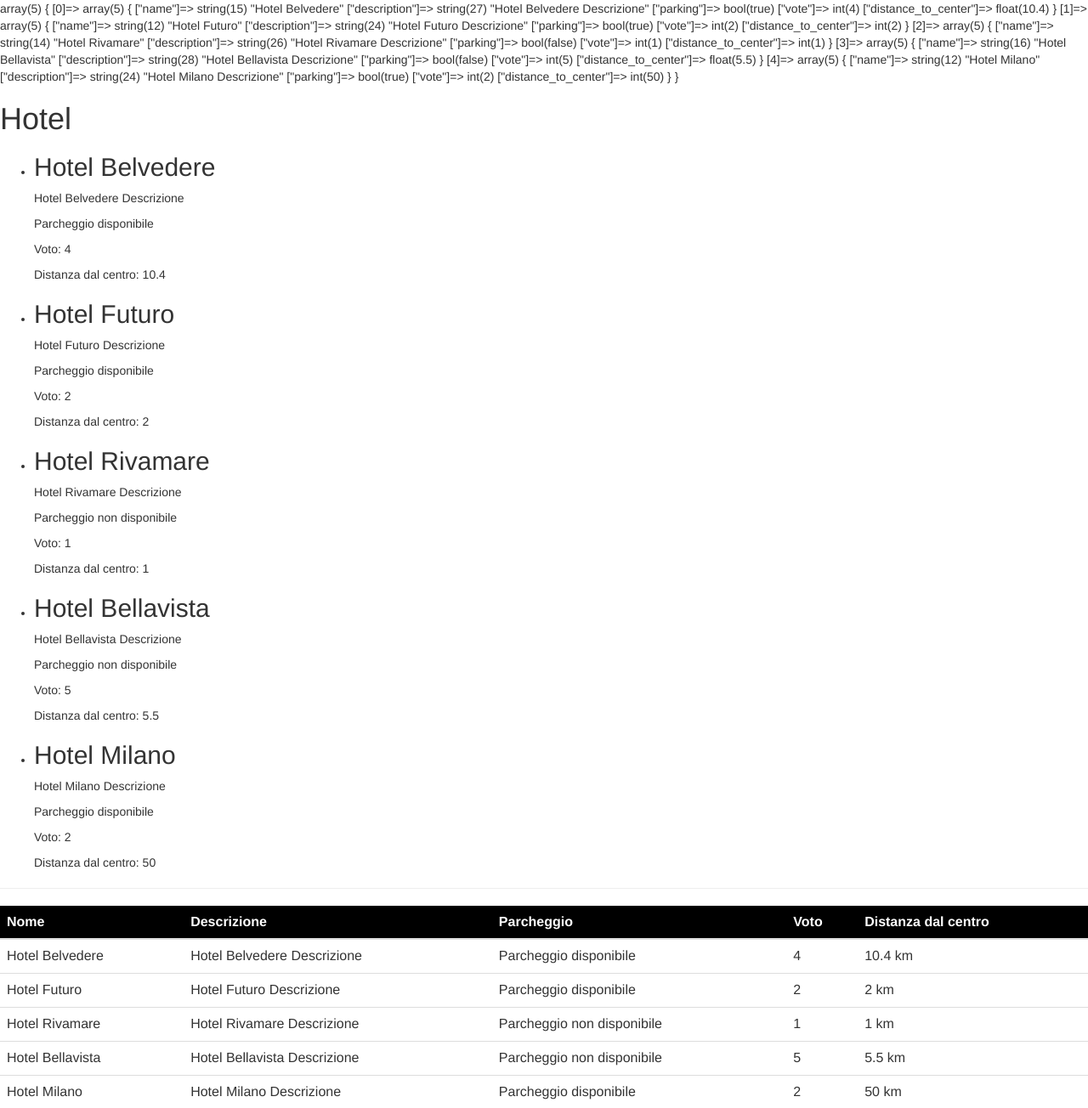
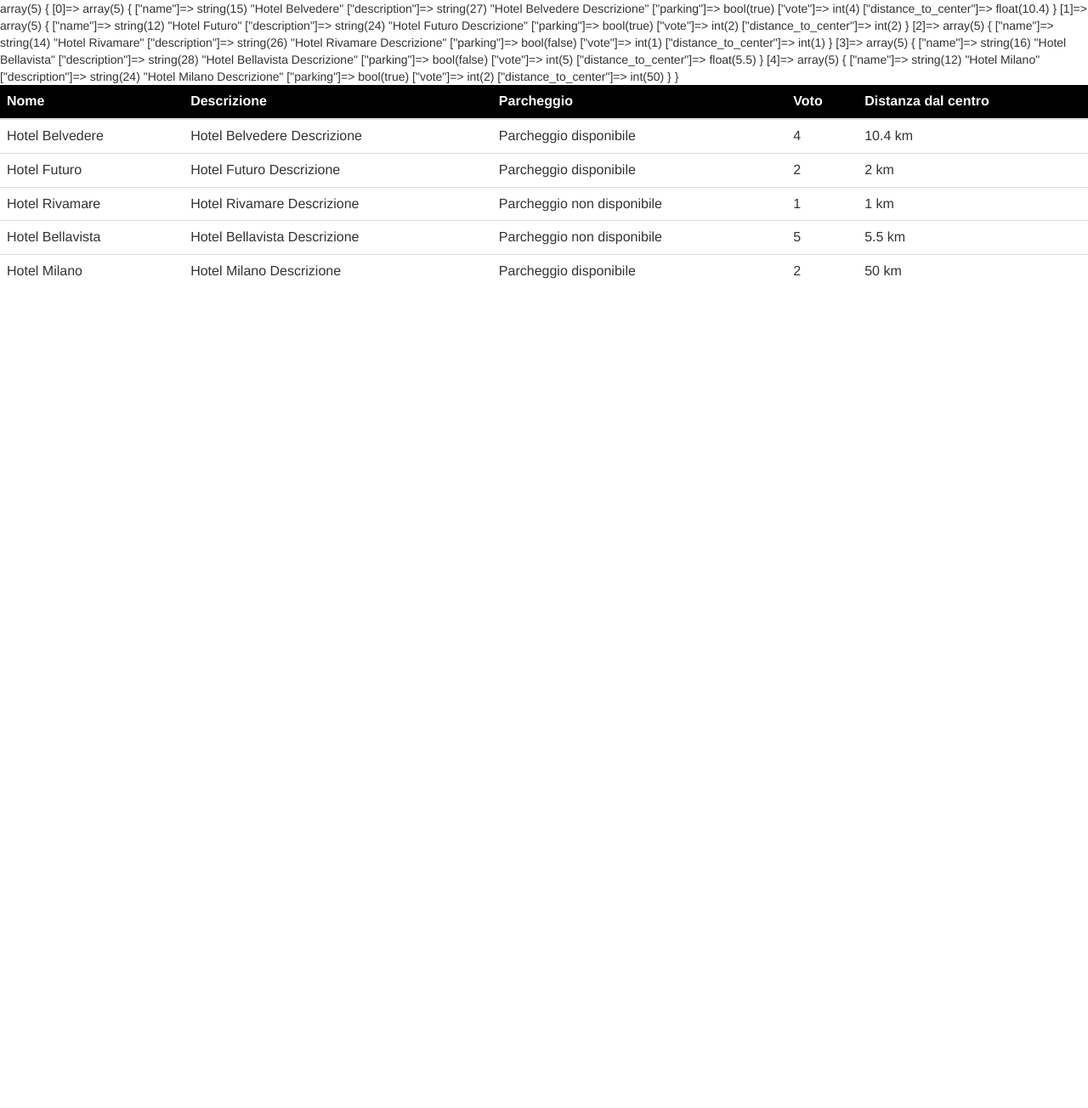
Before and after one commit to albim360/php-hotel, a PHP site: page / in a window 1280 px wide. Shown: the top 1304 px of the page at 85% size. After the commit the page ends 328 px from the top, so only its background shows below. Run offline with PHP 8.4, Linux system fonts and the light colour scheme.

Commit message:
FEAT rimossa lista, lasciata tabella

```diff
--- a/index.php
+++ b/index.php
@@ -55,31 +55,6 @@ var_dump($hotels);
 </head>
 
 <body>
-    <div>
-        <h1>Hotel</h1>
-        <ul>
-            <?php foreach ($hotels as $hotel) { ?>
-                <li>
-                    <h2>
-                        <?php echo $hotel['name']; ?>
-                    </h2>
-                    <p>
-                        <?php echo $hotel['description']; ?>
-                    </p>
-                    <p>
-                        <?php echo $hotel['parking'] ? 'Parcheggio disponibile' : 'Parcheggio non disponibile'; ?>
-                    </p>
-                    <p>Voto:
-                        <?php echo $hotel['vote']; ?>
-                    </p>
-                    <p>Distanza dal centro:
-                        <?php echo $hotel['distance_to_center']; ?>
-                    </p>
-                </li>
-            <?php } ?>
-        </ul>
-    </div>
-    <hr>
     <table class="table">
         <thead class="thead-dark">
             <tr>
```
